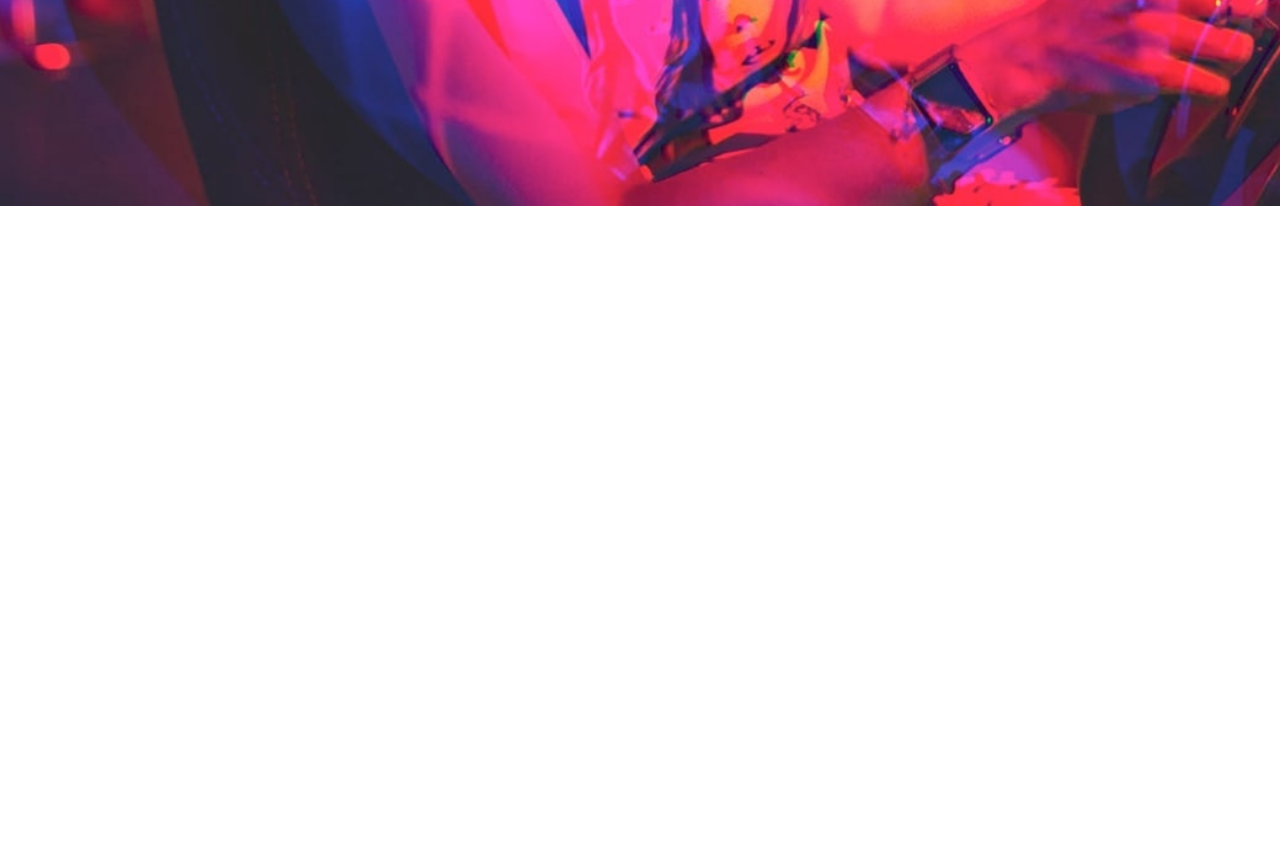
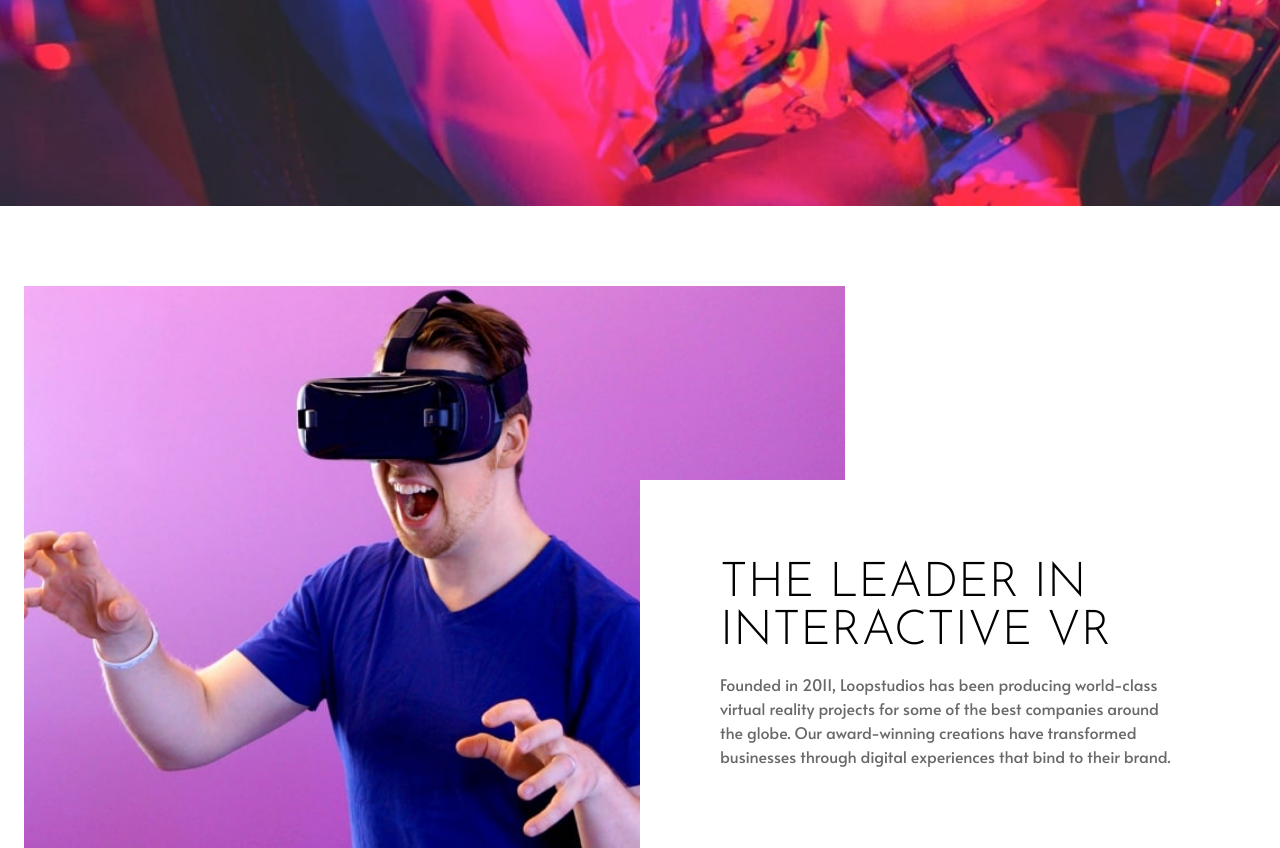
Before and after one commit to zidandff/loopstudio, a website: page index.html in a window 1280 px wide. Shown: the part 594-1442 px from the top of the page. Before the commit the page ends 800 px from the top, so only its background shows below. Drawn offline with Linux system fonts and the light colour scheme.

Commit message:
slicing about section

```diff
--- a/index.html
+++ b/index.html
@@ -20,7 +20,7 @@
     <nav class="container">
       <div class="flex justify-between items-center py-4 lg:py-14">
         <img class="w-32 h-full lg:w-52" src="dist/images/icons/logo.svg" alt="">
-        <div class="hidden lg:flex space-x-4 text-white font-semibold">
+        <div class="hidden lg:flex space-x-10 text-white font-medium">
           <a href="#">About</a>
           <a href="#">Careers</a>
           <a href="#">Events</a>
@@ -44,6 +44,23 @@
       </div>
     </div>
   </header>
+
+  <main>
+    <section class="container mt-20">
+      <div class="flex flex-wrap relative">
+        <img class="lg:w-8/12" src="dist/images/desktop/image-interactive.jpg" alt="">
+        <div
+          class="bg-white text-center px-4 py-6 mt-4 lg:text-left lg:p-20 lg:absolute lg:w-6/12 lg:bottom-0 lg:right-0">
+          <h1 class="text-4xl uppercase font-josefin mb-4 lg:text-5xl">The leader in interactive VR</h1>
+          <p class="font-alata text-very-dark-gray"> Founded in 2011, Loopstudios has been producing world-class virtual
+            reality
+            projects for some of the best companies around the globe. Our award-winning
+            creations have transformed businesses through digital experiences that bind
+            to their brand.</p>
+        </div>
+      </div>
+    </section>
+  </main>
 </body>
 
 </html>
```
Also changed, not shown: README.md (added), dist/output.css.
